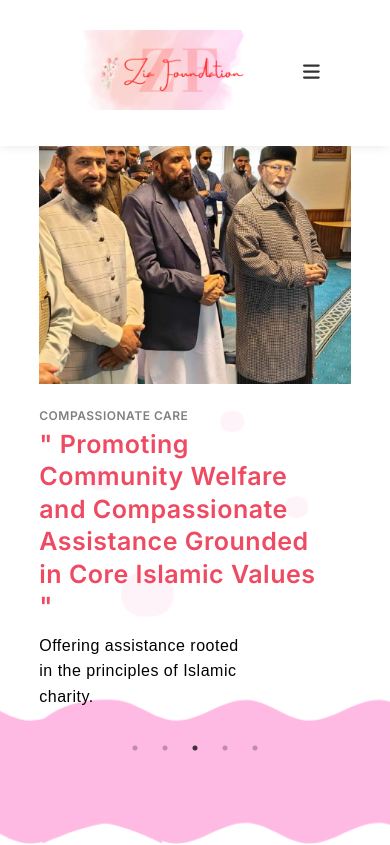
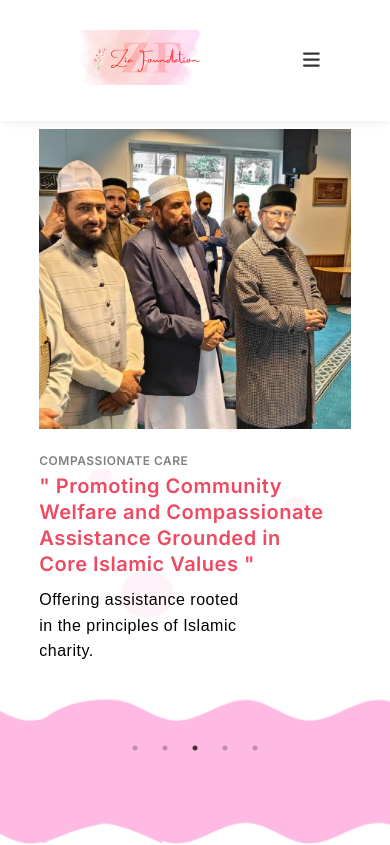
Before and after one commit to AimanShahzadi60/Doctor-Zia, a Next.js app: page / in a window 390 px wide. Shown: the top 845 px of the page. Built offline with nearby package versions, Linux system fonts and the light colour scheme.

Commit message:
some minor changes

```diff
--- a/styles/globals.css
+++ b/styles/globals.css
@@ -234,7 +234,7 @@ width: 100%;
 }
 
 .list-items:hover{
-  color: var(--primary);
+  color: var(--sec-heading-color);
 }
 
 .nav-menu.active a {
@@ -456,6 +456,11 @@ align-items: center;
   margin-top: 32px;
  }
 
+ .logo img{
+  width: 150px;
+  height: auto;
+ }
+
 }
 
 
--- a/styles/heroSection.module.css
+++ b/styles/heroSection.module.css
@@ -141,4 +141,8 @@
     display: none;
   }
 
+  .title{
+    font-size: 20px;
+  }
+
 }
```
